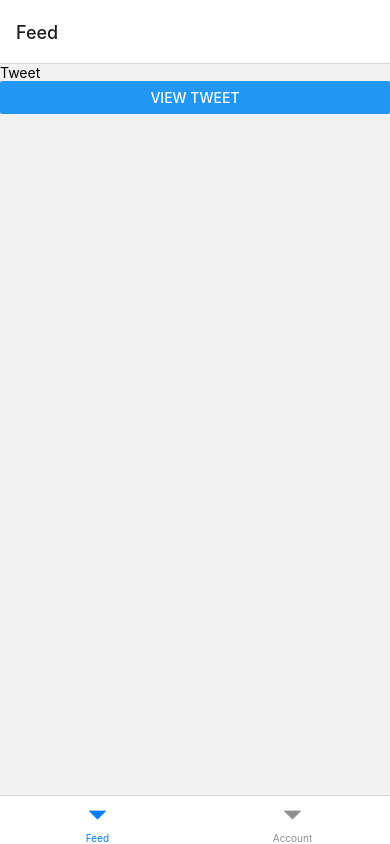
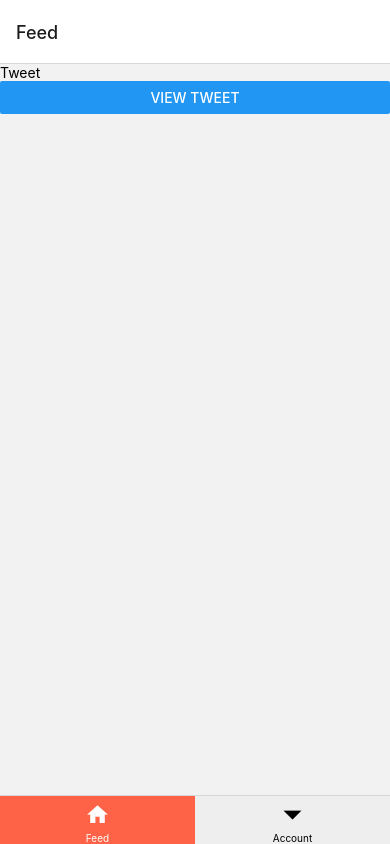
Before and after one commit to howhowkhain/React-Native-DoneWithIt, a React Native app: screen / in a window 390 px wide. Built offline with nearby package versions, Linux system fonts and the light colour scheme.

Commit message:
Customizing Tabs

```diff
--- a/App.js
+++ b/App.js
@@ -25,6 +25,7 @@ import ImageInputList from "./app/components/ImageInputList";
 import { createNativeStackNavigator } from "@react-navigation/native-stack";
 import { NavigationContainer, useNavigation } from "@react-navigation/native";
 import { createBottomTabNavigator } from "@react-navigation/bottom-tabs";
+import { MaterialCommunityIcons } from "@expo/vector-icons";
 
 const Link = () => {
   const navigation = useNavigation();
@@ -93,9 +94,25 @@ const StackNavigator = () => {
 
 const TabNavigator = () => {
   const Tab = createBottomTabNavigator();
+
   return (
-    <Tab.Navigator>
-      <Tab.Screen name="Feed" component={Tweets} />
+    <Tab.Navigator
+      screenOptions={{
+        tabBarActiveBackgroundColor: "tomato",
+        tabBarActiveTintColor: "white",
+        tabBarInactiveBackgroundColor: "#eee",
+        tabBarInactiveTintColor: "black",
+      }}
+    >
+      <Tab.Screen
+        name="Feed"
+        component={Tweets}
+        options={{
+          tabBarIcon: ({ color, size }) => (
+            <MaterialCommunityIcons name="home" color={color} size={size} />
+          ),
+        }}
+      />
       <Tab.Screen name="Account" component={Account} />
     </Tab.Navigator>
   );
```
